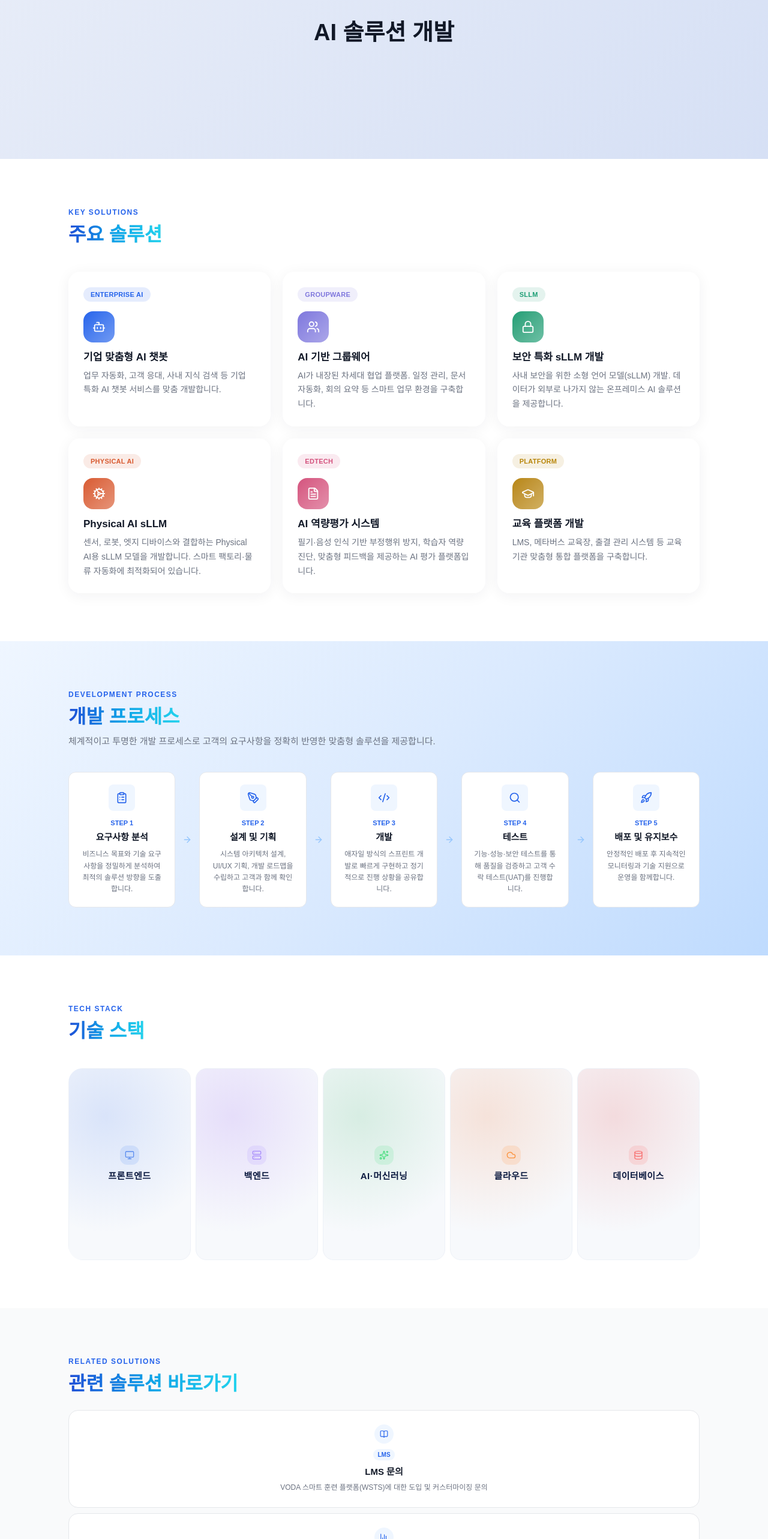
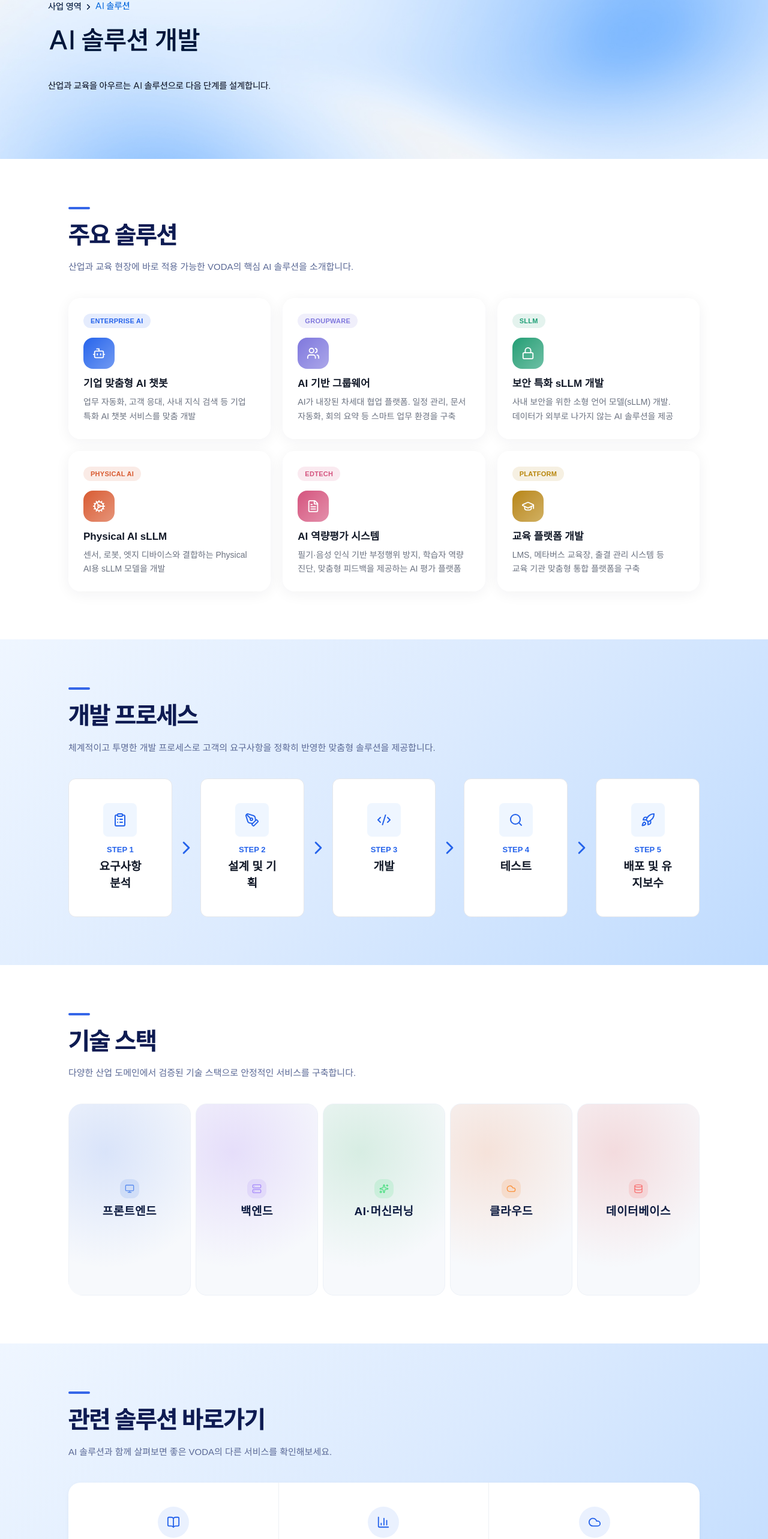
Before and after one commit to chaeuns/vodawebsite, a Next.js app: page /business/ai-solutions in a window 1280 px wide. Shown: the part 155-2721 px from the top of the page at 60% size. Built offline with nearby package versions, Linux system fonts and the light colour scheme; a web font is replaced by a local one.

Commit message:
feat: ai 솔루션 페이지 수정

```diff
--- a/app/business/ai-solutions/components/CTA.tsx
+++ b/app/business/ai-solutions/components/CTA.tsx
@@ -1,19 +1,10 @@
 "use client";
 
-import { useScrollReveal } from "@/app/components/shared/useScrollReveal";
+import Link from "next/link";
 
 export default function CTA() {
-  const { ref, isVisible } = useScrollReveal();
-
   return (
-    <section
-      ref={ref}
-      className="bg-[#0D1B40] py-[80px] relative transition-all duration-[900ms] ease-out"
-      style={{
-        transform: isVisible ? "translateY(0)" : "translateY(80px)",
-        opacity: isVisible ? 1 : 0,
-      }}
-    >
+    <section className="bg-[#0D1B40] py-[80px] relative">
       <div className="max-w-[1100px] mx-auto px-6 text-center">
         <p
           style={{ letterSpacing: "1.5px" }}
@@ -29,12 +20,12 @@ export default function CTA() {
         </p>
 
         <div className="flex flex-wrap items-center justify-center gap-3 mt-7">
-          <button className="bg-[#2563EB] text-white text-[14px] font-semibold px-6 py-3 rounded-lg hover:bg-[#1d4ed8] transition-colors">
+          <Link
+            href="/contact"
+            className="bg-[#2563EB] text-white text-[14px] font-semibold px-6 py-3 rounded-lg hover:bg-[#1d4ed8] transition-colors"
+          >
             개발 문의하기
-          </button>
-          <button className="border border-white/25 text-white text-[14px] font-semibold px-6 py-3 rounded-lg hover:bg-white/10 transition-colors">
-            포트폴리오 보기
-          </button>
+          </Link>
         </div>
       </div>
     </section>
--- a/app/business/ai-solutions/components/DevelopmentProcess.tsx
+++ b/app/business/ai-solutions/components/DevelopmentProcess.tsx
@@ -1,10 +1,8 @@
 "use client";
 
 import { Fragment } from "react";
-import { ClipboardList, PenTool, Code2, Search, Rocket, ArrowRight } from "lucide-react";
+import { ClipboardList, PenTool, Code2, Search, Rocket, ChevronRight } from "lucide-react";
 import { motion, type Variants } from "framer-motion";
-import { useScrollReveal } from "@/app/components/shared/useScrollReveal";
-import FillHeading from "@/app/components/shared/FillHeading";
 import { processSteps } from "../data";
 
 const ICONS = [ClipboardList, PenTool, Code2, Search, Rocket];
@@ -20,36 +18,29 @@ const cardVariants: Variants = {
 };
 
 export default function DevelopmentProcess() {
-  const { ref, isVisible } = useScrollReveal();
-
   return (
     <section
-      ref={ref}
-      className="py-[80px] relative transition-all duration-[900ms] ease-out"
+      className="py-[80px] relative"
       style={{
         background: "linear-gradient(135deg, #EFF6FF 0%, #DBEAFE 50%, #BFDBFE 100%)",
-        transform: isVisible ? "translateY(0)" : "translateY(80px)",
-        opacity: isVisible ? 1 : 0,
       }}
     >
       <div className="max-w-[1100px] mx-auto px-6">
-        <p
-          style={{ letterSpacing: "1.5px" }}
-          className="text-[12px] font-semibold text-[#2563EB] uppercase"
+        <span className="block w-9 h-1 rounded-full bg-[#3566e8] mb-3" />
+        <h2
+          className="font-extrabold font-suit text-[#0e1b52]"
+          style={{ fontSize: "clamp(1.7rem,3.2vw,2.8rem)", letterSpacing: "-0.03em" }}
         >
-          DEVELOPMENT PROCESS
-        </p>
-        <FillHeading className="text-[32px] font-bold mt-2 leading-[1.3]">
           개발 프로세스
-        </FillHeading>
-        <p className="text-[15px] text-[#6B7280] mt-2">
+        </h2>
+        <p className="text-[15px] text-[#5a6895] mt-3">
           체계적이고 투명한 개발 프로세스로 고객의 요구사항을 정확히 반영한 맞춤형 솔루션을
           제공합니다.
         </p>
 
         {/* Desktop: steps connected with arrows */}
         <motion.div
-          className="hidden md:flex items-stretch gap-3 mt-10"
+          className="hidden md:flex items-stretch gap-1.5 mt-10"
           variants={containerVariants}
           initial="hidden"
           whileInView="visible"
@@ -61,18 +52,18 @@ export default function DevelopmentProcess() {
               <Fragment key={step.step}>
                 <motion.div
                   variants={cardVariants}
-                  className="relative flex-1 flex flex-col min-h-[210px] border border-[#E5E7EB] rounded-xl bg-white p-5 text-center"
+                  className="group flex-1 border border-[#E5E7EB] rounded-xl bg-white p-10 min-h-[200px] flex flex-col items-center justify-start text-center shadow-none hover:shadow-[0_8px_20px_rgba(17,24,39,0.08)] hover:border-[#2563EB]/30 transition-[box-shadow,border-color] duration-200 ease-out"
+                  whileHover={{ y: -3, transition: { duration: 0.2 } }}
                 >
-                  <div className="w-11 h-11 mx-auto rounded-lg bg-[#EFF6FF] flex items-center justify-center">
-                    <Icon size={20} className="text-[#2563EB]" />
+                  <div className="w-14 h-14 mx-auto rounded-lg bg-[#EFF6FF] flex items-center justify-center transition-colors duration-200 ease-out group-hover:bg-[#2563EB]">
+                    <Icon size={24} className="text-[#2563EB] transition-colors duration-200 ease-out group-hover:text-white" />
                   </div>
-                  <p className="text-[11px] font-bold text-[#2563EB] mt-3">{step.step}</p>
-                  <p className="text-[15px] font-bold text-[#111827] mt-1">{step.title}</p>
-                  <p className="text-[12px] text-[#6B7280] mt-2 leading-[1.6]">{step.body}</p>
+                  <p className="text-[13px] font-bold text-[#2563EB] mt-3 whitespace-pre-line">{step.step}</p>
+                  <p className="text-[19px] font-bold text-[#111827] mt-1 whitespace-pre-line">{step.title}</p>
                 </motion.div>
                 {i < processSteps.length - 1 && (
-                  <div className="flex items-center justify-center text-[#93C5FD] shrink-0">
-                    <ArrowRight size={16} />
+                  <div className="flex items-center justify-center text-[#2563EB] shrink-0">
+                    <ChevronRight className="w-[35px] h-[35px]" />
                   </div>
                 )}
               </Fragment>
@@ -94,14 +85,13 @@ export default function DevelopmentProcess() {
               <motion.div
                 key={step.step}
                 variants={cardVariants}
-                className="border border-[#E5E7EB] rounded-xl bg-white p-6 text-center"
+                className="group border border-[#E5E7EB] rounded-xl bg-white p-10 min-h-[200px] flex flex-col items-center justify-start text-center shadow-none hover:shadow-[0_8px_20px_rgba(17,24,39,0.08)] hover:border-[#2563EB]/30 transition-[box-shadow,border-color] duration-200 ease-out"
               >
-                <div className="w-11 h-11 mx-auto rounded-lg bg-[#EFF6FF] flex items-center justify-center">
-                  <Icon size={20} className="text-[#2563EB]" />
+                <div className="w-14 h-14 mx-auto rounded-lg bg-[#EFF6FF] flex items-center justify-center transition-colors duration-200 ease-out group-hover:bg-[#2563EB]">
+                  <Icon size={24} className="text-[#2563EB] transition-colors duration-200 ease-out group-hover:text-white" />
                 </div>
-                <p className="text-[11px] font-bold text-[#2563EB] mt-3">{step.step}</p>
-                <p className="text-[15px] font-bold text-[#111827] mt-1">{step.title}</p>
-                <p className="text-[13px] text-[#6B7280] mt-2 leading-[1.6]">{step.body}</p>
+                <p className="text-[13px] font-bold text-[#2563EB] mt-3 whitespace-pre-line">{step.step}</p>
+                <p className="text-[19px] font-bold text-[#111827] mt-1 whitespace-pre-line">{step.title}</p>
               </motion.div>
             );
           })}
--- a/app/business/ai-solutions/components/Hero.tsx
+++ b/app/business/ai-solutions/components/Hero.tsx
@@ -1,25 +1,50 @@
-"use client";
-
-import { useScrollReveal } from "@/app/components/shared/useScrollReveal";
+import Image from "next/image";
+import { ChevronRight } from "lucide-react";
 
 export default function Hero() {
-  const { ref, isVisible } = useScrollReveal();
+  return (
+    <>
+      <style>{`
+        @keyframes heroFadeUp {
+          from { opacity: 0; transform: translateY(16px); }
+          to { opacity: 1; transform: translateY(0); }
+        }
+        .hero-fade-1 { opacity: 0; animation: heroFadeUp 0.7s ease-out 0.1s forwards; }
+        .hero-fade-2 { opacity: 0; animation: heroFadeUp 0.7s ease-out 0.3s forwards; }
+        .hero-fade-3 { opacity: 0; animation: heroFadeUp 0.7s ease-out 0.5s forwards; }
+      `}</style>
 
-  return (
-    <section
-      className="relative flex min-h-[420px] items-center justify-center overflow-hidden py-20 px-6 sm:px-10 lg:px-16"
-      style={{ background: "linear-gradient(135deg, #E8EDF8 0%, #D6E0F5 100%)" }}
-    >
-      <h1
-        ref={ref}
-        className="font-bold leading-[1.35] text-[26px] md:text-[38px] text-[#111827] text-center break-keep transition-all duration-[900ms] ease-out"
-        style={{
-          transform: isVisible ? "translateY(0)" : "translateY(40px)",
-          opacity: isVisible ? 1 : 0,
-        }}
+      <section
+        className="relative flex items-center pt-16 overflow-hidden bg-[#0D1B40]"
+        style={{ minHeight: 420, fontFamily: "var(--font-suit), sans-serif" }}
       >
-        AI 솔루션 개발
-      </h1>
-    </section>
+        <Image
+          src="/images/Frame%205.jpg"
+          alt=""
+          fill
+          priority
+          className="object-cover"
+        />
+        <div className="relative max-w-[1100px] px-6 sm:px-10 lg:px-16 xl:px-20 2xl:px-24 py-6 md:py-8">
+          <div className="-translate-y-5">
+            <p className="hero-fade-1 text-[#0064DB] text-[13px] md:text-[15px] font-medium">
+              <span className="inline-flex items-center gap-1 align-middle text-[#00163A]">
+                사업 영역
+                <ChevronRight className="w-[13px] h-[13px] md:w-[15px] md:h-[15px]" strokeWidth={2.5} />
+              </span>{" "}
+              AI 솔루션
+            </p>
+
+            <h1 className="hero-fade-2 font-bold mt-4 leading-[1.3] text-[18px] sm:text-[22px] md:text-[29px] lg:text-[43px] whitespace-normal md:whitespace-nowrap break-keep">
+              <span className="text-[#00163A]">AI 솔루션 개발</span>
+            </h1>
+          </div>
+
+          <p className="hero-fade-3 text-[#111827] font-medium mt-4 leading-[1.6] text-[13px] md:text-[15px] max-w-[90%] md:max-w-[520px]">
+            산업과 교육을 아우르는 AI 솔루션으로 다음 단계를 설계합니다.
+          </p>
+        </div>
+      </section>
+    </>
   );
 }
--- a/app/business/ai-solutions/components/KeySolutions.tsx
+++ b/app/business/ai-solutions/components/KeySolutions.tsx
@@ -2,8 +2,6 @@
 
 import { Bot, Users, Lock, Cog, FileText, GraduationCap } from "lucide-react";
 import { motion, type Variants } from "framer-motion";
-import { useScrollReveal } from "@/app/components/shared/useScrollReveal";
-import FillHeading from "@/app/components/shared/FillHeading";
 import { solutions } from "../data";
 
 const ICONS = [Bot, Users, Lock, Cog, FileText, GraduationCap];
@@ -28,27 +26,19 @@ const cardVariants: Variants = {
 };
 
 export default function KeySolutions() {
-  const { ref, isVisible } = useScrollReveal();
-
   return (
-    <section
-      ref={ref}
-      className="bg-white py-[80px] relative overflow-hidden transition-all duration-[900ms] ease-out"
-      style={{
-        transform: isVisible ? "translateY(0)" : "translateY(80px)",
-        opacity: isVisible ? 1 : 0,
-      }}
-    >
+    <section className="bg-white py-[80px] relative overflow-hidden">
       <div className="max-w-[1100px] mx-auto px-6 relative">
-        <p
-          style={{ letterSpacing: "1.5px" }}
-          className="text-[12px] font-semibold text-[#2563EB] uppercase"
+        <span className="block w-9 h-1 rounded-full bg-[#3566e8] mb-3" />
+        <h2
+          className="font-extrabold font-suit text-[#0e1b52]"
+          style={{ fontSize: "clamp(1.7rem,3.2vw,2.8rem)", letterSpacing: "-0.03em" }}
         >
-          KEY SOLUTIONS
+          주요 솔루션
+        </h2>
+        <p className="text-[15px] text-[#5a6895] mt-3">
+          산업과 교육 현장에 바로 적용 가능한 VODA의 핵심 AI 솔루션을 소개합니다.
         </p>
-        <FillHeading className="text-[32px] font-bold mt-2 leading-[1.3]">
-          주요 솔루션
-        </FillHeading>
 
         <motion.div
           className="grid grid-cols-1 sm:grid-cols-2 lg:grid-cols-3 gap-5 mt-10"
@@ -98,8 +88,8 @@ export default function KeySolutions() {
                     <Icon size={22} className="text-white" />
                   </div>
 
-                  <p className="text-[17px] font-bold text-[#111827] mt-3">{solution.title}</p>
-                  <p className="text-[14px] text-[#6B7280] mt-1.5 leading-[1.7]">
+                  <p className="text-[17px] font-bold text-[#111827] mt-3 whitespace-pre-line">{solution.title}</p>
+                  <p className="text-[14px] text-[#6B7280] mt-1.5 leading-[1.7] whitespace-pre-line">
                     {solution.body}
                   </p>
                 </div>
--- a/app/business/ai-solutions/components/RelatedSolutions.tsx
+++ b/app/business/ai-solutions/components/RelatedSolutions.tsx
@@ -1,58 +1,102 @@
 "use client";
 
+import Link from "next/link";
 import { BookOpen, BarChart3, Cloud } from "lucide-react";
-import { useScrollReveal } from "@/app/components/shared/useScrollReveal";
-import FillHeading from "@/app/components/shared/FillHeading";
 import { relatedSolutions } from "../data";
 
 const ICONS = [BookOpen, BarChart3, Cloud];
 
 export default function RelatedSolutions() {
-  const { ref, isVisible } = useScrollReveal();
-
   return (
     <section
-      ref={ref}
-      className="bg-[#F9FAFB] py-[80px] relative transition-all duration-[900ms] ease-out"
+      className="py-[80px] relative"
       style={{
-        transform: isVisible ? "translateY(0)" : "translateY(80px)",
-        opacity: isVisible ? 1 : 0,
+        background: "linear-gradient(135deg, #EFF6FF 0%, #DBEAFE 50%, #BFDBFE 100%)",
       }}
     >
       <div className="max-w-[1100px] mx-auto px-6">
-        <p
-          style={{ letterSpacing: "1.5px" }}
-          className="text-[12px] font-semibold text-[#2563EB] uppercase"
+        <span className="block w-9 h-1 rounded-full bg-[#3566e8] mb-3" />
+        <h2
+          className="font-extrabold font-suit text-[#0e1b52]"
+          style={{ fontSize: "clamp(1.7rem,3.2vw,2.8rem)", letterSpacing: "-0.03em" }}
         >
-          RELATED SOLUTIONS
+          관련 솔루션 바로가기
+        </h2>
+        <p className="text-[15px] text-[#5a6895] mt-3">
+          AI 솔루션과 함께 살펴보면 좋은 VODA의 다른 서비스를 확인해보세요.
         </p>
-        <FillHeading className="text-[32px] font-bold mt-2 leading-[1.3]">
-          관련 솔루션 바로가기
-        </FillHeading>
 
-        <div className="flex flex-col gap-[9px] mt-[23px]">
+        <div className="related-solutions-grid mt-10 bg-white rounded-[20px] shadow-[0_2px_12px_-4px_rgba(13,27,64,0.08)] overflow-hidden">
           {relatedSolutions.map((item, i) => {
             const Icon = ICONS[i];
             return (
-              <div
-                key={item.title}
-                className="border border-[#E5E7EB] rounded-2xl bg-white px-[14px] py-[23px] text-center"
-              >
-                <div className="w-8 h-8 mx-auto rounded-full bg-[#EFF6FF] flex items-center justify-center">
-                  <Icon size={14} className="text-[#2563EB]" />
+              <Link key={item.title} href={item.href} className="related-solutions-col group">
+                <div className="related-solutions-icon">
+                  <Icon
+                    size={22}
+                    strokeWidth={2}
+                    className="text-[#2563EB] transition-colors duration-200 group-hover:text-white"
+                  />
                 </div>
-                <span className="inline-block text-[10px] font-semibold text-[#2563EB] bg-[#EFF6FF] px-[7px] py-[2px] rounded-full mt-[9px]">
+                <span className="inline-block text-[11px] font-bold text-[#2563EB] bg-[rgba(37,99,235,0.08)] px-2 py-0.5 rounded-full">
                   {item.badge}
                 </span>
-                <p className="text-[15px] font-bold text-[#111827] mt-[7px]">{item.title}</p>
-                <p className="text-[12px] text-[#6B7280] mt-[5px] leading-[1.6] max-w-[420px] mx-auto break-keep">
-                  {item.body}
-                </p>
-              </div>
+                <p className="text-[16px] font-bold text-[#0D1B40] mt-3 mb-2 whitespace-pre-line">{item.title}</p>
+                <p className="text-[13px] text-[#8891A5] leading-[1.5] whitespace-pre-line">{item.body}</p>
+              </Link>
             );
           })}
         </div>
       </div>
+
+      <style>{`
+        .related-solutions-grid {
+          display: grid;
+          grid-template-columns: repeat(3, 1fr);
+        }
+        .related-solutions-col {
+          display: block;
+          padding: 40px 24px;
+          text-align: center;
+          cursor: pointer;
+          transition: background 0.25s;
+          border-right: 1px solid #EEF0F4;
+        }
+        .related-solutions-col:last-child {
+          border-right: none;
+        }
+        .related-solutions-col:hover {
+          background: #F5F8FF;
+        }
+        .related-solutions-icon {
+          width: 52px;
+          height: 52px;
+          border-radius: 50%;
+          background: #EAF1FE;
+          display: flex;
+          align-items: center;
+          justify-content: center;
+          margin: 0 auto 16px;
+          transition: background 0.25s, transform 0.25s;
+        }
+        .related-solutions-col:hover .related-solutions-icon {
+          background: #2563EB;
+          transform: translateY(-4px);
+        }
+
+        @media (max-width: 720px) {
+          .related-solutions-grid {
+            grid-template-columns: 1fr;
+          }
+          .related-solutions-col {
+            border-right: none;
+            border-bottom: 1px solid #EEF0F4;
+          }
+          .related-solutions-col:last-child {
+            border-bottom: none;
+          }
+        }
+      `}</style>
     </section>
   );
 }
--- a/app/business/ai-solutions/components/TechStack.tsx
+++ b/app/business/ai-solutions/components/TechStack.tsx
@@ -2,7 +2,6 @@
 
 import { Monitor, Server, Sparkles, Cloud, Database } from "lucide-react";
 import { useScrollReveal } from "@/app/components/shared/useScrollReveal";
-import FillHeading from "@/app/components/shared/FillHeading";
 import { techStack } from "../data";
 
 const ICONS = [Monitor, Server, Sparkles, Cloud, Database];
@@ -28,15 +27,16 @@ export default function TechStack() {
       }}
     >
       <div className="max-w-[1100px] mx-auto px-6">
-        <p
-          style={{ letterSpacing: "1.5px" }}
-          className="text-[12px] font-semibold text-[#2563EB] uppercase"
+        <span className="block w-9 h-1 rounded-full bg-[#3566e8] mb-3" />
+        <h2
+          className="font-extrabold font-suit text-[#0e1b52]"
+          style={{ fontSize: "clamp(1.7rem,3.2vw,2.8rem)", letterSpacing: "-0.03em" }}
         >
-          TECH STACK
+          기술 스택
+        </h2>
+        <p className="text-[15px] text-[#5a6895] mt-3">
+          다양한 산업 도메인에서 검증된 기술 스택으로 안정적인 서비스를 구축합니다.
         </p>
-        <FillHeading className="text-[32px] font-bold mt-2 leading-[1.3]">
-          기술 스택
-        </FillHeading>
 
         <div className="flex max-[900px]:flex-col h-[320px] max-[900px]:h-auto gap-2 rounded-[24px] overflow-hidden mt-10">
           {techStack.map((group, i) => {
@@ -70,7 +70,7 @@ export default function TechStack() {
                   >
                     <Icon size={16} style={{ color: style.accent }} />
                   </div>
-                  <p className="text-[15px] font-bold tracking-[0.03em] text-[#0D1B40] whitespace-nowrap">
+                  <p className="text-[19px] font-bold tracking-[0.03em] text-[#0D1B40] whitespace-nowrap">
                     {group.label}
                   </p>
                 </div>
--- a/app/business/ai-solutions/data.ts
+++ b/app/business/ai-solutions/data.ts
@@ -8,62 +8,57 @@ export const solutions: Solution[] = [
   {
     category: "Enterprise AI",
     title: "기업 맞춤형 AI 챗봇",
-    body: "업무 자동화, 고객 응대, 사내 지식 검색 등 기업 특화 AI 챗봇 서비스를 맞춤 개발합니다.",
+    body: "업무 자동화, 고객 응대, 사내 지식 검색 등 기업 특화 AI 챗봇 서비스를 맞춤 개발",
   },
   {
     category: "Groupware",
     title: "AI 기반 그룹웨어",
-    body: "AI가 내장된 차세대 협업 플랫폼. 일정 관리, 문서 자동화, 회의 요약 등 스마트 업무 환경을 구축합니다.",
+    body: "AI가 내장된 차세대 협업 플랫폼. 일정 관리, 문서\n자동화, 회의 요약 등 스마트 업무 환경을 구축",
   },
   {
     category: "sLLM",
     title: "보안 특화 sLLM 개발",
-    body: "사내 보안을 위한 소형 언어 모델(sLLM) 개발. 데이터가 외부로 나가지 않는 온프레미스 AI 솔루션을 제공합니다.",
+    body: "사내 보안을 위한 소형 언어 모델(sLLM) 개발.\n데이터가 외부로 나가지 않는 AI 솔루션을 제공",
   },
   {
     category: "Physical AI",
     title: "Physical AI sLLM",
-    body: "센서, 로봇, 엣지 디바이스와 결합하는 Physical AI용 sLLM 모델을 개발합니다. 스마트 팩토리·물류 자동화에 최적화되어 있습니다.",
+    body: "센서, 로봇, 엣지 디바이스와 결합하는 Physical\nAI용 sLLM 모델을 개발",
   },
   {
     category: "EdTech",
     title: "AI 역량평가 시스템",
-    body: "필기·음성 인식 기반 부정행위 방지, 학습자 역량 진단, 맞춤형 피드백을 제공하는 AI 평가 플랫폼입니다.",
+    body: "필기·음성 인식 기반 부정행위 방지, 학습자 역량\n진단, 맞춤형 피드백을 제공하는 AI 평가 플랫폼",
   },
   {
     category: "Platform",
     title: "교육 플랫폼 개발",
-    body: "LMS, 메타버스 교육장, 출결 관리 시스템 등 교육 기관 맞춤형 통합 플랫폼을 구축합니다.",
+    body: "LMS, 메타버스 교육장, 출결 관리 시스템 등\n교육 기관 맞춤형 통합 플랫폼을 구축",
   },
 ];
 
-export type ProcessStep = { step: string; title: string; body: string };
+export type ProcessStep = { step: string; title: string;};
 
 export const processSteps: ProcessStep[] = [
   {
     step: "STEP 1",
-    title: "요구사항 분석",
-    body: "비즈니스 목표와 기술 요구사항을 정밀하게 분석하여 최적의 솔루션 방향을 도출합니다.",
+    title: "요구사항\n분석",
   },
   {
     step: "STEP 2",
     title: "설계 및 기획",
-    body: "시스템 아키텍처 설계, UI/UX 기획, 개발 로드맵을 수립하고 고객과 함께 확인합니다.",
   },
   {
     step: "STEP 3",
     title: "개발",
-    body: "애자일 방식의 스프린트 개발로 빠르게 구현하고 정기적으로 진행 상황을 공유합니다.",
   },
   {
     step: "STEP 4",
     title: "테스트",
-    body: "기능·성능·보안 테스트를 통해 품질을 검증하고 고객 수락 테스트(UAT)를 진행합니다.",
   },
   {
     step: "STEP 5",
     title: "배포 및 유지보수",
-    body: "안정적인 배포 후 지속적인 모니터링과 기술 지원으로 운영을 함께합니다.",
   },
 ];
 
@@ -97,22 +92,25 @@ export const techStack: TechStackGroup[] = [
   },
 ];
 
-export type RelatedSolution = { badge: string; title: string; body: string };
+export type RelatedSolution = { badge: string; title: string; body: string; href: string };
 
 export const relatedSolutions: RelatedSolution[] = [
   {
     badge: "LMS",
     title: "LMS 문의",
-    body: "VODA 스마트 훈련 플랫폼(WSTS)에 대한 도입 및 커스터마이징 문의",
+    body: "VODA 스마트 훈련 플랫폼(WSTS)에 대한\n도입과 커스터마이징",
+    href: "/solutions/lms",
   },
   {
     badge: "Competency",
     title: "역량평가 문의",
-    body: "AI 기반 역량평가 시스템 도입, 파일럿 프로그램 및 데모 체험 신청",
+    body: "AI 기반 역량평가 시스템 도입\n파일럿 프로그램 및 데모 체험 신청",
+    href: "/solutions/assessment",
   },
   {
     badge: "Cloud",
     title: "클라우드 문의",
-    body: "클라우드 인프라 구축, 마이그레이션, 운영 유지보수 서비스 문의",
+    body: "클라우드 인프라 구축, 마이그레이션,\n운영 유지보수 서비스 문의",
+    href: "/services/cloud",
   },
 ];
```
